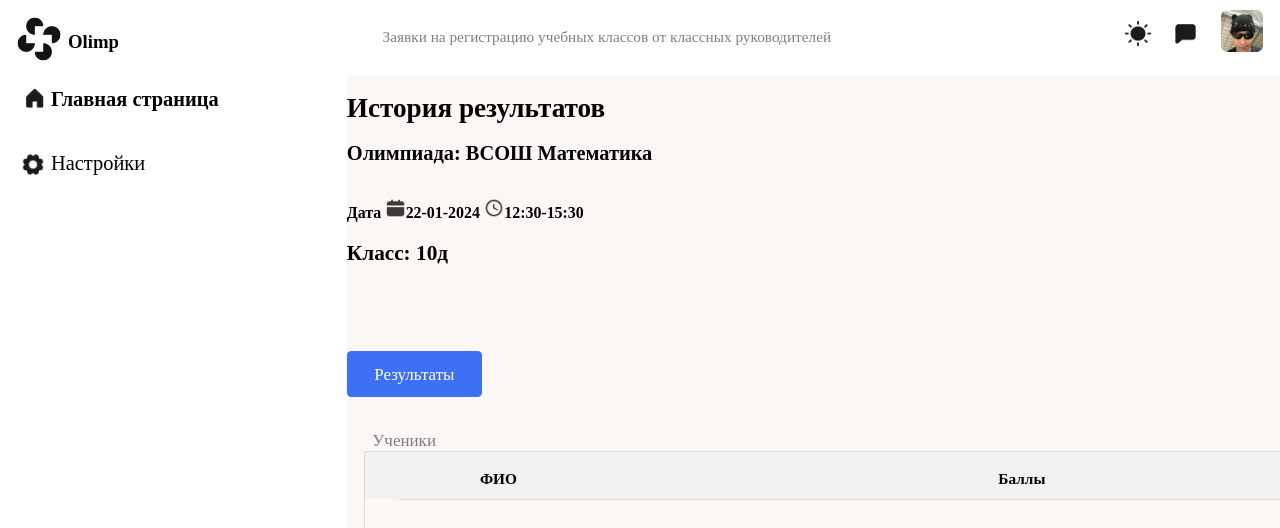
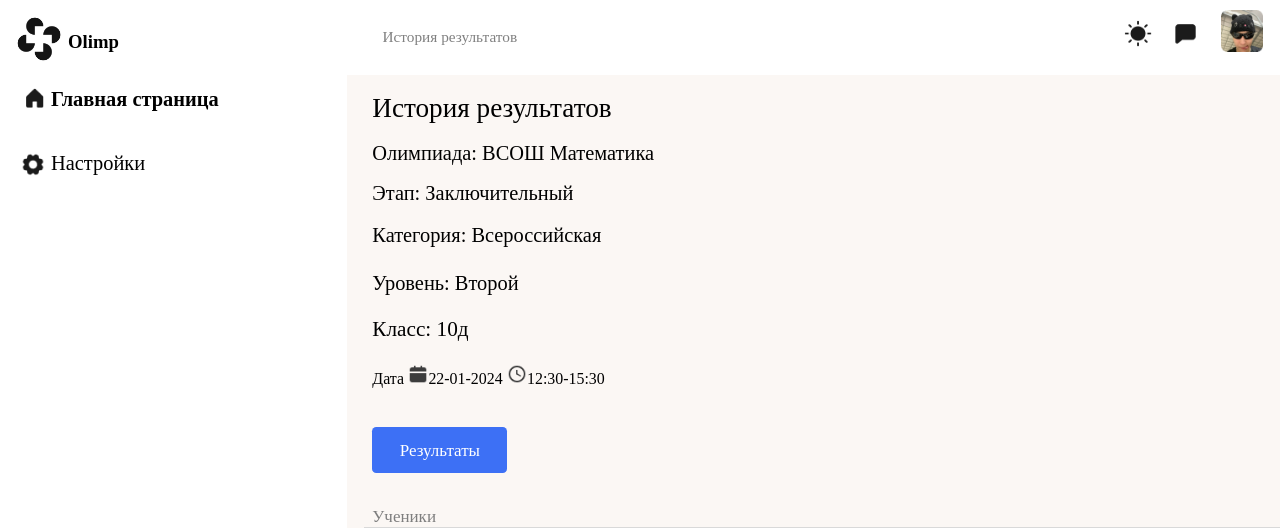
Before and after one commit to Olimp-Team/olimp-web, a Django app: page /main/result/ in a window 1280 px wide. Shown: the top 528 px of the page. Run offline with Django 3.2, Linux system fonts and the light colour scheme; lists and menus that the app fills with data are empty.

Commit message:
Olimp v1.0.3.4 - Подправлена навигационная панель в списке классов - Доделана страница "История результатов"

```diff
--- a/olympiad/main/templates/result-history/result-history.html
+++ b/olympiad/main/templates/result-history/result-history.html
@@ -4,7 +4,7 @@
 <head>
     <meta charset="UTF-8">
     <meta name="viewport" content="width=device-width, initial-scale=1.0">
-    <title>Olimp | Заявки на регистрацию учебных классов</title>
+    <title>Olimp | История результатов</title>
     <link rel="stylesheet"
           href="{% static 'result-history/style.css' %}" id="them">
     <link rel="shortcut-icon" href="{% static 'result-history/img/shortcuticon.png' %}">
@@ -15,7 +15,7 @@
     <div class="golova">
         <img class="logo" id="l-tip" src="{% static 'applications-from-classroom-teachers/img/logoolimp.jpg' %}">
         <p class="logoword">Olimp</p>
-        <p class="wordhead">Заявки на регистрацию учебных классов от классных руководителей</p>
+        <p class="wordhead">История результатов</p>
         <div id="sun">
             <button class="solnce"><img class="sun" id="sunw"
                                         src="{% static 'applications-from-classroom-teachers/img/sun.png' %}">
@@ -40,9 +40,12 @@
 
 {% endblock %}
 <div class="main">
-    <h1>История результатов</h1>
-    <h2>Олимпиада: ВСОШ Математика</h2>
-    <h3>Дата <img class="data" src="{% static 'result-history/img/date.png' %}">22-01-2024 <img class="vremya"
+    <h1 id="his">История результатов</h1>
+    <h2 id="ol">Олимпиада: ВСОШ Математика</h2>
+    <h4 id ="etap"> Этап: Заключительный </h4>
+    <h5 id="kat"> Категория: Всероссийская </h5>
+    <h6 id = "lev"> Уровень: Второй </h6>
+    <h3 id="hl" >Дата <img class="data" src="{% static 'result-history/img/date.png' %}">22-01-2024 <img class="vremya"
                                                                                                 src="{% static 'result-history/img/clock.png' %}">12:30-15:30
     </h3>
     <h2 class="class">Класс: 10д</h2>
@@ -50,6 +53,7 @@
     <div class="results">
         Результаты
     </div>
+    <a class="coxran">Сохранить</a>
     <div>
         <div class="ucheniki">Ученики</div>
         <div class="mainblock">
--- a/olympiad/static/result-history/style.css
+++ b/olympiad/static/result-history/style.css
@@ -252,6 +253,7 @@ h3 {
     height: 100%;
 }
 .results {
+    margin-left: 30px;
     width:159px;
     height:38px;
     background-color: #3d70f5;
@@ -289,6 +321,43 @@ h3 {
     background-color: #F1F1F1;
     font-size: 24px;
 
+}
+#his{
+    font-weight: 500;
+    margin-left: 30px;
+}
+#ol{
+    font-weight: 500;
+    margin-top: 20px;
+    margin-left: 30px ;
+}
+#hl{
+    font-weight: 500;
+    margin-top: 25px;
+    margin-left: 30px;
+}
+.class{
+    font-weight: 500;
+    margin-top: -30px;
+    margin-left: 30px;
+}
+#etap{
+    font-weight: 500;
+    margin-top: 20px;
+    margin-left: 30px;
+    font-size: 24px;
+}
+#kat{
+    font-weight: 500;
+    margin-top: -10px;
+    margin-left: 30px ;
+    font-size: 24px;
+}
+#lev{
+    font-weight: 500;
+    margin-top: -10px;
+    margin-left: 30px ;
+    font-size: 24px;
 }
 
 .mainzagolovoktext tr th {
```
Also changed, not shown: other parts of olympiad/static/result-history/style.css (+31 -0 lines), olympiad/static/list_classroom/list_classroom.css (+52 -65 lines).
